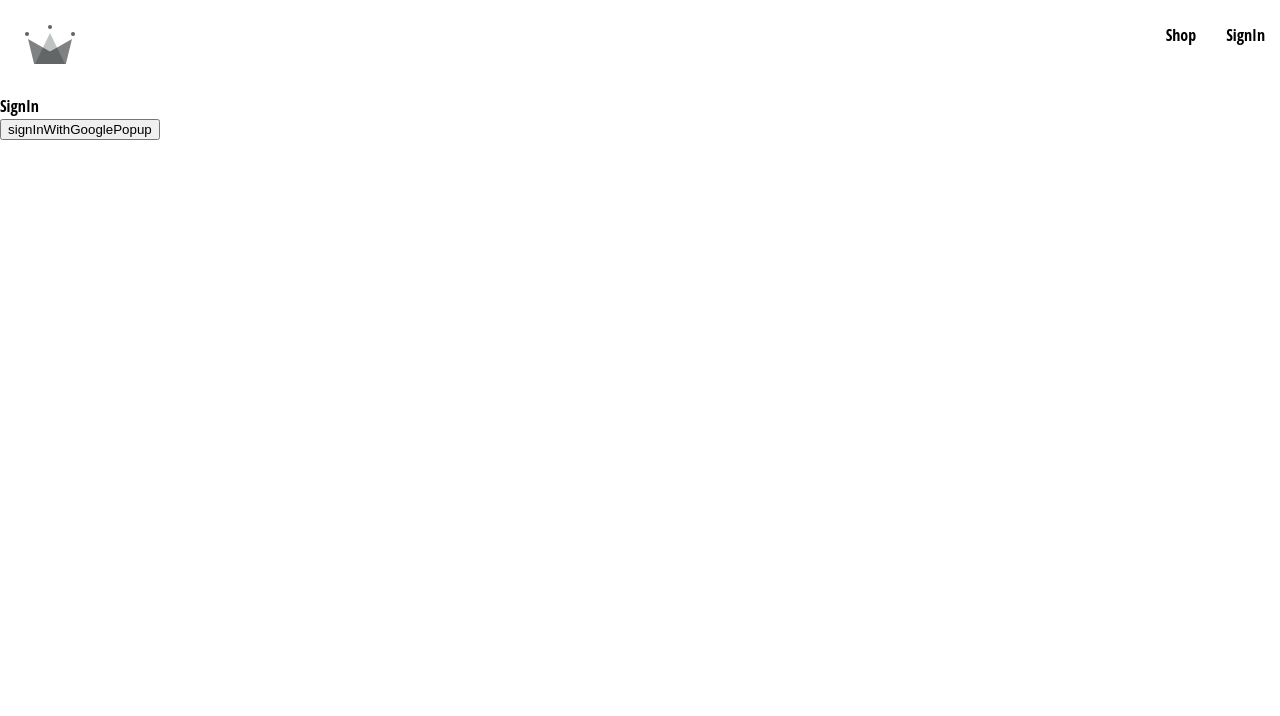
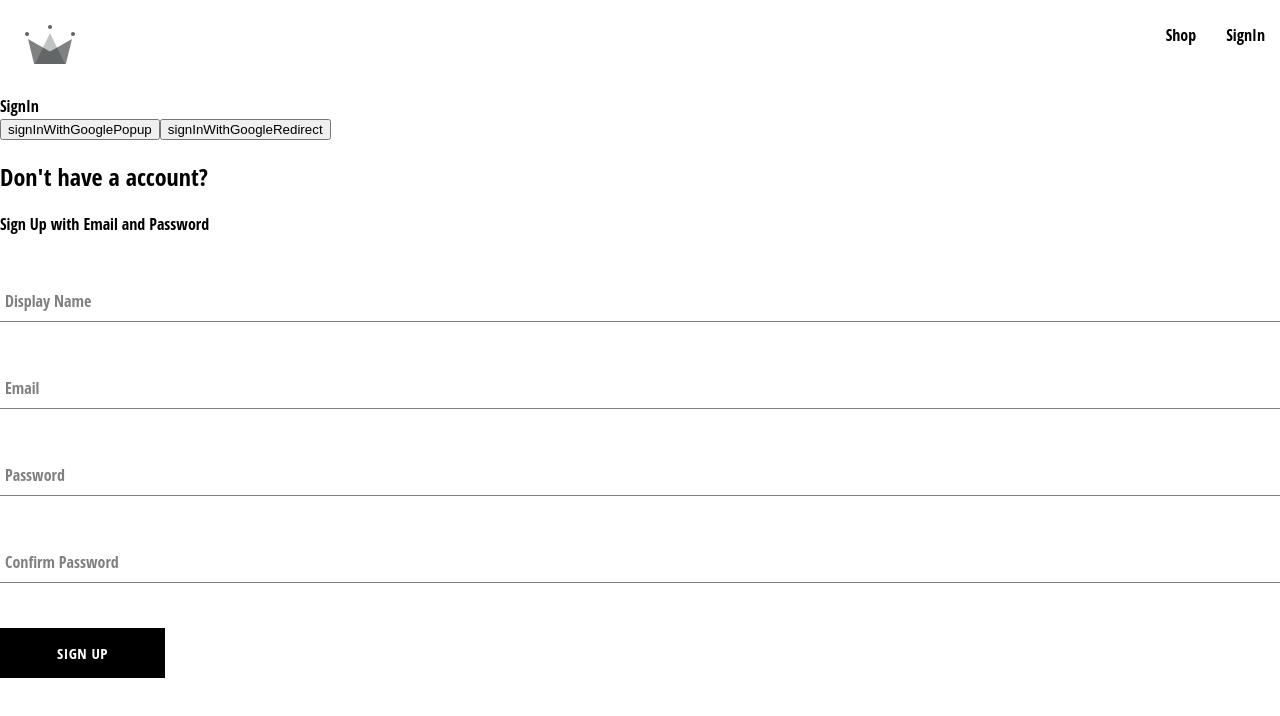
Before and after one commit to Divy97/clothing-ecommerce, a React (Create React App) app: page /sign-in in a window 1280 px wide. Shown: the top 716 px of the page. Built offline with nearby package versions, Linux system fonts and the light colour scheme.

Commit message:
created sign up component, form input and button components

```diff
--- /dev/null
+++ b/src/components/button/button.component.jsx
@@ -0,0 +1,20 @@
+import React from "react";
+import "./button.styles.scss";
+
+const BUTTON_TYPE_CLASSES = {
+  google: "google-sign-in",
+  inverted: "inverted",
+};
+
+const Button = ({ children, buttonType, ...otherProps }) => {
+  return (
+    <button
+      className={`button-container ${BUTTON_TYPE_CLASSES[buttonType]}`}
+      {...otherProps}
+    >
+      {children}
+    </button>
+  );
+};
+
+export default Button;
--- /dev/null
+++ b/src/components/button/button.styles.scss
@@ -0,0 +1,46 @@
+.button-container {
+  min-width: 165px;
+  width: auto;
+  height: 50px;
+  letter-spacing: 0.5px;
+  line-height: 50px;
+  padding: 0 35px 0 35px;
+  font-size: 15px;
+  background-color: black;
+  color: white;
+  text-transform: uppercase;
+  font-family: "Open Sans Condensed";
+  font-weight: bolder;
+  border: none;
+  cursor: pointer;
+  display: flex;
+  justify-content: center;
+
+  &:hover {
+    background-color: white;
+    color: black;
+    border: 1px solid black;
+  }
+
+  &.google-sign-in {
+    background-color: #4285f4;
+    color: white;
+
+    &:hover {
+      background-color: #357ae8;
+      border: none;
+    }
+  }
+
+  &.inverted {
+    background-color: white;
+    color: black;
+    border: 1px solid black;
+
+    &:hover {
+      background-color: black;
+      color: white;
+      border: none;
+    }
+  }
+}
--- /dev/null
+++ b/src/components/form-input/form-input.component.jsx
@@ -0,0 +1,21 @@
+import React from "react";
+import "./form-input.styles.scss";
+
+const FormInput = ({ label, ...otherProps }) => {
+  return (
+    <div className="group">
+      <input className="form-input" {...otherProps} />
+      {label && (
+        <label
+          className={`${
+            otherProps.value.length ? "shrink" : ""
+          } form-input-label`}
+        >
+          {label}
+        </label>
+      )}
+    </div>
+  );
+};
+
+export default FormInput;
--- /dev/null
+++ b/src/components/form-input/form-input.styles.scss
@@ -0,0 +1,54 @@
+$sub-color: grey;
+$main-color: black;
+
+@mixin shrinkLabel {
+  top: -14px;
+  font-size: 12px;
+  color: $main-color;
+}
+
+.group {
+  position: relative;
+  margin: 45px 0;
+
+  .form-input {
+    background: none;
+    background-color: white;
+    color: $sub-color;
+    font-size: 18px;
+    padding: 10px 10px 10px 5px;
+    display: block;
+    width: 100%;
+    border: none;
+    border-radius: 0;
+    border-bottom: 1px solid $sub-color;
+    margin: 25px 0;
+
+    &:focus {
+      outline: none;
+    }
+
+    &:focus ~ .form-input-label {
+      @include shrinkLabel();
+    }
+  }
+
+  input[type="password"] {
+    letter-spacing: 0.3em;
+  }
+
+  .form-input-label {
+    color: $sub-color;
+    font-size: 16px;
+    font-weight: normal;
+    position: absolute;
+    pointer-events: none;
+    left: 5px;
+    top: 10px;
+    transition: 300ms ease all;
+
+    &.shrink {
+      @include shrinkLabel();
+    }
+  }
+}
--- /dev/null
+++ b/src/components/sign-up-form/sign-up-form.components.jsx
@@ -0,0 +1,102 @@
+import { useState } from "react";
+import {
+  createAuthUserWithEmailAndPassword,
+  createUserDocumentFromAuth,
+} from "../../utils/firebase/firebase.utils";
+import Button from "../button/button.component";
+import FormInput from "../form-input/form-input.component";
+
+import "./sign-up-form.components";
+
+const SignUp = () => {
+  const defaultFormFields = {
+    displayName: "",
+    email: "",
+    password: "",
+    confirmPassword: "",
+  };
+
+  const [formFields, setFormFields] = useState(defaultFormFields);
+  const { displayName, email, password, confirmPassword } = formFields;
+
+  console.log(formFields);
+
+  const resetFormFields = () => {
+    setFormFields(defaultFormFields);
+  };
+  const handleSubmit = async (event) => {
+    event.preventDefault();
+
+    if (password !== confirmPassword) {
+      alert("Passwords do not match!");
+      return;
+    }
+
+    try {
+      const { user } = await createAuthUserWithEmailAndPassword(
+        email,
+        password
+      );
+      await createUserDocumentFromAuth(user, { displayName });
+      resetFormFields();
+    } catch (error) {
+      if (error.code === "auth/email-already-in-use") {
+        alert("Email already in use!");
+      } else {
+        console.log("Error while creating user", error.message);
+      }
+    }
+  };
+
+  const handleChange = (event) => {
+    const { name, value } = event.target;
+    setFormFields({ ...formFields, [name]: value });
+  };
+
+  return (
+    <div className="sign-up-container">
+      <h2>Don't have a account?</h2>
+      <span>Sign Up with Email and Password</span>
+      <form onSubmit={handleSubmit}>
+        <FormInput
+          label="Display Name"
+          type="text"
+          required
+          onChange={handleChange}
+          name="displayName"
+          value={displayName}
+        />
+
+        <FormInput
+          label="Email"
+          type="email"
+          required
+          onChange={handleChange}
+          name="email"
+          value={email}
+        />
+
+        <FormInput
+          label="Password"
+          type="password"
+          required
+          onChange={handleChange}
+          name="password"
+          value={password}
+        />
+        <FormInput
+          label="Confirm Password"
+          type="password"
+          required
+          onChange={handleChange}
+          name="confirmPassword"
+          value={confirmPassword}
+        />
+
+        <Button type="submit">Sign Up</Button>
+      </form>
+    </div>
+  );
+};
+
+export default SignUp;
--- /dev/null
+++ b/src/components/sign-up-form/sign-up-form.styles.scss
@@ -0,0 +1,9 @@
+.sign-up-container {
+  display: flex;
+  flex-direction: column;
+  width: 380px;
+
+  h2 {
+    margin: 10px 0;
+  }
+}
--- a/src/routes/sign-in/sign-in.component.jsx
+++ b/src/routes/sign-in/sign-in.component.jsx
@@ -1,21 +1,42 @@
-import React from "react";
+import { useEffect } from "react";
+import { getRedirectResult } from "firebase/auth";
 
 import {
+  auth,
   signInWithGooglePopup,
+  signInWithGoogleRedirect,
   createUserDocumentFromAuth,
 } from "../../utils/firebase/firebase.utils";
 
 import "./sign-in.styles.scss";
+import SignUp from "../../components/sign-up-form/sign-up-form.components";
 
 const SignIn = () => {
+  useEffect(() => {
+    const redirectResponse = async () => {
+      const response = await getRedirectResult(auth);
+      if (response) {
+        const userDocRef = await createUserDocumentFromAuth(response.user);
+      }
+    };
+
+    redirectResponse();
+  }, []);
+
   const logGoogleUser = async () => {
     const { user } = await signInWithGooglePopup();
     const userDocRef = await createUserDocumentFromAuth(user);
   };
+
   return (
     <>
       <div>SignIn</div>
       <button onClick={logGoogleUser}>signInWithGooglePopup</button>
+      <button onClick={signInWithGoogleRedirect}>
+        signInWithGoogleRedirect
+      </button>
+
+      <SignUp />
     </>
   );
 };
--- a/src/utils/firebase/firebase.utils.js
+++ b/src/utils/firebase/firebase.utils.js
@@ -5,6 +5,7 @@
   signInWithRedirect,
   signInWithPopup,
   GoogleAuthProvider,
+  createUserWithEmailAndPassword,
 } from "firebase/auth";
 
 import { getFirestore, doc, getDoc, setDoc } from "firebase/firestore";
@@ -22,17 +23,25 @@
 // Initialize Firebase
 const firebaseApp = initializeApp(firebaseConfig);
 
-const provider = new GoogleAuthProvider();
+const googleProvider = new GoogleAuthProvider();
 
-provider.setCustomParameters({
+googleProvider.setCustomParameters({
   prompt: "select_account",
 });
 
 export const auth = getAuth();
-export const signInWithGooglePopup = () => signInWithPopup(auth, provider);
+export const signInWithGooglePopup = () =>
+  signInWithPopup(auth, googleProvider);
+export const signInWithGoogleRedirect = () =>
+  signInWithRedirect(auth, googleProvider);
 export const db = getFirestore();
 
-export const createUserDocumentFromAuth = async (userAuth) => {
+export const createUserDocumentFromAuth = async (
+  userAuth,
+  additionalInformation = {}
+) => {
+  if (!userAuth) return;
+
   const userDocRef = doc(db, "users", userAuth.uid);
   console.log(userDocRef);
 
@@ -49,6 +58,7 @@
         displayName,
         email,
         createdAt,
+        ...additionalInformation,
       });
     } catch (error) {
       console.log("Error while creating user", error.message);
@@ -57,3 +67,8 @@
 
   return userDocRef;
 };
+
+export const createAuthUserWithEmailAndPassword = async (email, password) => {
+  if (!email || !password) return;
+  return await createUserWithEmailAndPassword(auth, email, password);
+};
```
